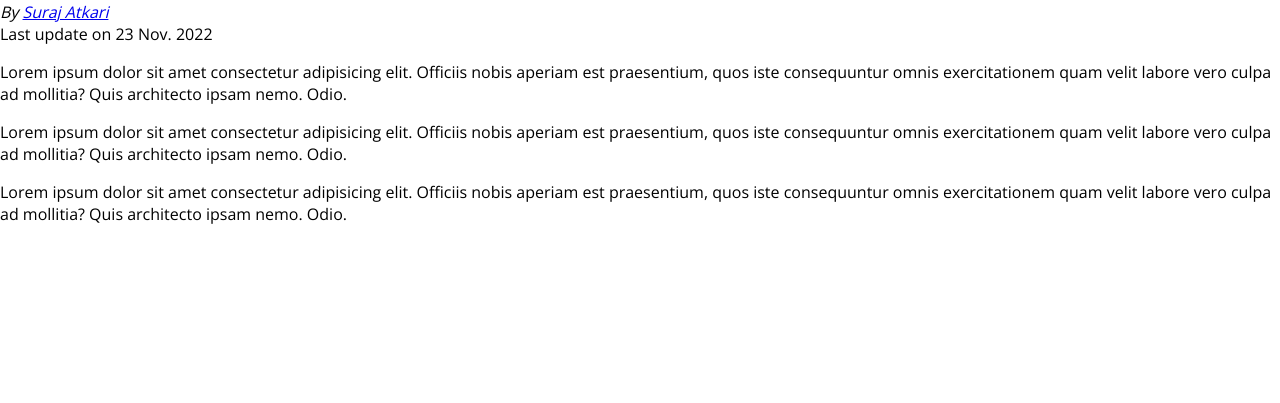
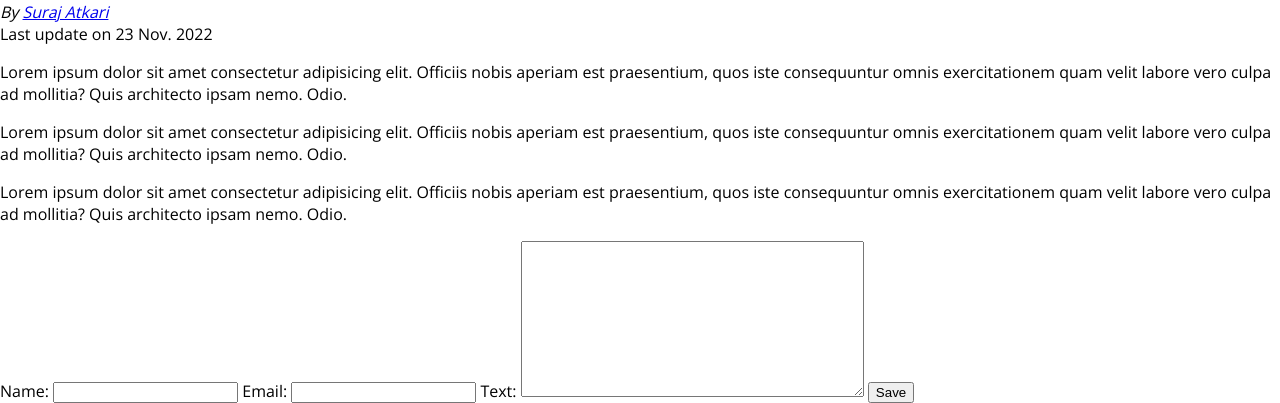
Before and after one commit to Suraj-Atkari/My_Blogger_Site, a Django app: a page that uses blog/templates/blog/post-detail.html in a window 1280 px wide. Shown: the part 863-1266 px from the top of the page. Before the commit the page ends 1087 px from the top, so only its background shows below. Run offline with Django 4.2, Linux system fonts and the light colour scheme; data comes from the database, SQL or seed files in the repository.

Commit message:
Added form in views.py= configured it into html page

```diff
--- /dev/null
+++ b/blog/forms.py
@@ -0,0 +1,14 @@
+from django import forms
+from .models import Comment
+
+
+class CommentFormView(forms.ModelForm):
+    class Meta:
+        model = Comment
+        exclude = ["post"]
+        label = {
+            "user_name": "Your name",
+            "email": "Your email",
+            "text": "Your Message"
+
+        }
--- a/blog/templates/blog/post-detail.html
+++ b/blog/templates/blog/post-detail.html
@@ -30,7 +30,8 @@
   </main>
   <div>
     <form>
-
+      {{ comment_form }}
+      <button>Save</button>
     </form>
   </div>
   {% endblock %}
--- a/blog/views.py
+++ b/blog/views.py
@@ -1,7 +1,8 @@
 from django.shortcuts import render, get_object_or_404
 from .models import Post
 from django.views.generic.base import TemplateView, View
-from django.views.generic import CreateView, DeleteView, DetailView, ListView, FormView, UpdateView
+from django.views.generic import DetailView, ListView, FormView
+from .forms import CommentFormView
 
 # Create your views here.
 
@@ -52,6 +53,7 @@ class DetailedPostView(DetailView,):
     def get_context_data(self, **kwargs):
         context = super().get_context_data(**kwargs)
         context["post_tags"] = self.object.tags.all()
+        context["comment_form"] = CommentFormView()
         return context
 
 
```
